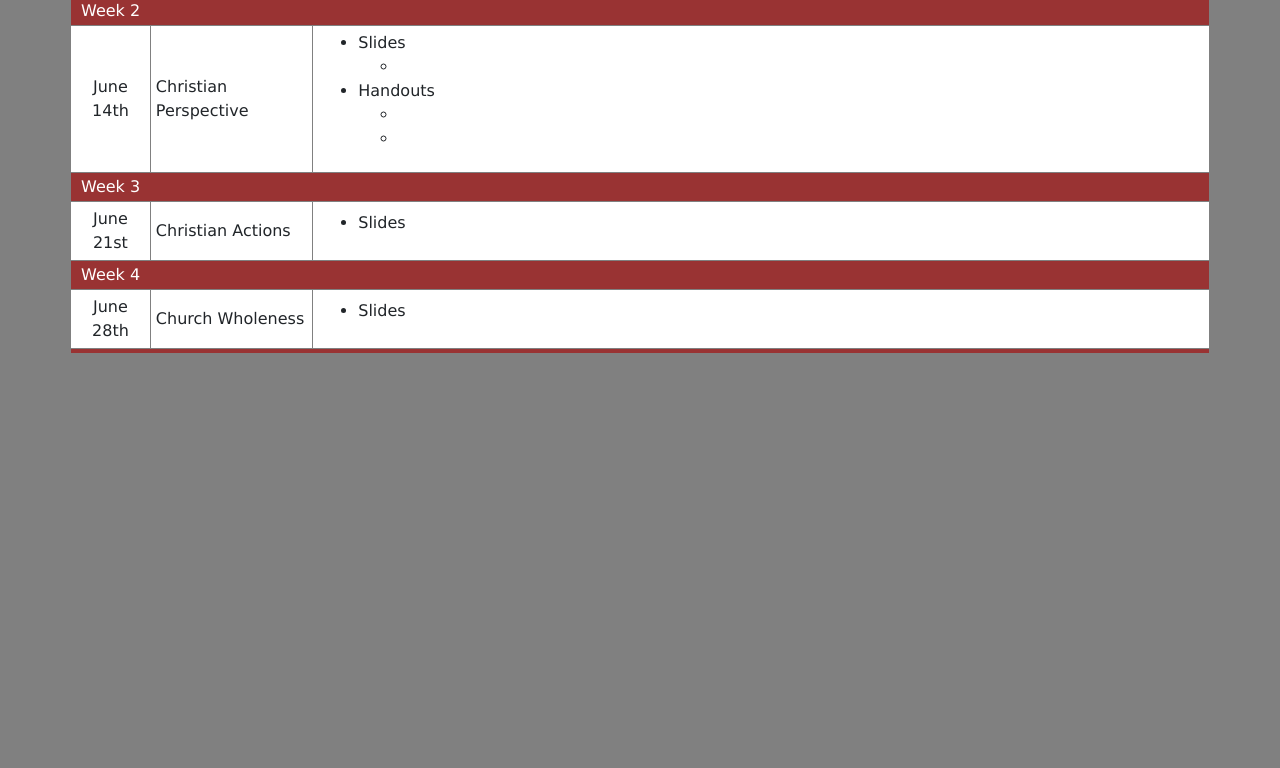
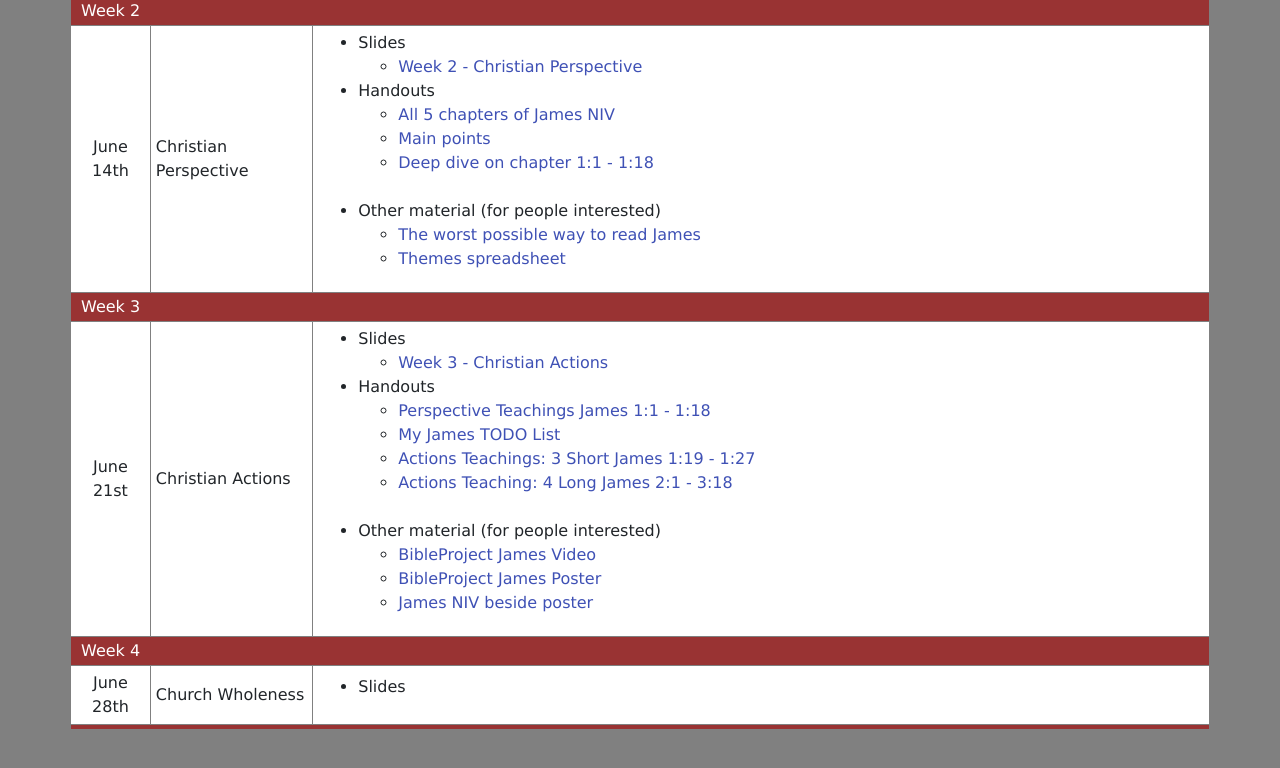
Before and after one commit to fisherds/mcc-james, a plain HTML site: page public/index.html in a window 1280 px wide. Shown: the part 964-1732 px from the top of the page. Before the commit the page ends 1438 px from the top, so only its background shows below. Drawn offline with Linux system fonts and the light colour scheme; some packages are replaced by stand-ins of ours.

Commit message:
adding materials for week 3

```diff
--- a/public/index.html
+++ b/public/index.html
@@ -142,13 +142,24 @@
               <ul>
                 <li>Slides
                   <ul>
-                    <li><a target="_blank" href=""></a></li>
+                    <li><a target="_blank"
+                        href="https://docs.google.com/presentation/d/1MbGDhLSw29ngKeWbfIe5S6JXQJrJ7-36zr2nYbdUwSE/edit?usp=sharing">Week 2 - Christian
+                        Perspective</a></li>
                   </ul>
                 </li>
                 <li>Handouts
                   <ul>
-                    <li><a target="_blank" href=""></a></li>
-                    <li><a target="_blank" href=""></a></li>
+                    <li><a target="_blank" href="https://docs.google.com/document/d/1KWrKThDTWxzdAgpUINyc4BZoK3g6egbRuvWtaEdn-Ek/edit?usp=sharing">All 5 chapters of James NIV</a></li>
+
+                    <li><a target="_blank" href="https://docs.google.com/presentation/d/1FVg5rEbMMdjWYQ5eMpa5syDrEuU9Q0mYLVf0uKI_Ht8/edit?usp=sharing">Main points</a></li>
+                    <li><a target="_blank" href="https://docs.google.com/document/d/1LR0sjIBDAIx4qzEM8pQdM_VTDzf6gT3fKnctfHSPCok/edit?usp=sharing">Deep dive on chapter 1:1 - 1:18</a></li>
+                  </ul>
+                </li>
+                <br>
+                <li>Other material (for people interested)
+                  <ul>
+                    <li><a target="_blank" href="https://docs.google.com/document/d/1rH5QjToWwujOOERWOx3mieLBrR1jqeUng65NZOoJxF0/edit?usp=sharing">The worst possible way to read James</a></li>
+                    <li><a target="_blank" href="https://docs.google.com/presentation/d/1BNiErgXwA7FrnZErJoGYFqMvhsE3KWN4rXbPdtjH6wk/edit?usp=sharing">Themes spreadsheet</a></li>
                   </ul>
                 </li>
               </ul>
@@ -175,7 +186,30 @@
             </td>
             <td>
               <ul>
-                <li>Slides</li>
+                <li>Slides
+                  <ul>
+                    <li><a target="_blank"
+                        href="https://docs.google.com/document/d/1TrFIwPRi6sH5rLWkbZiee5Rv06dK6aMoMIHR7Se3aro/edit?usp=sharing">Week 3 - Christian
+                        Actions</a></li>
+                  </ul>
+                </li>
+                <li>Handouts
+                  <ul>
+                    <li><a target="_blank" href="https://docs.google.com/document/d/1LR0sjIBDAIx4qzEM8pQdM_VTDzf6gT3fKnctfHSPCok/edit?usp=sharing">Perspective Teachings James 1:1 - 1:18</a></li>
+                    <li><a target="_blank" href="https://docs.google.com/presentation/d/1E9MBzylIS4CJ72RCcpnkwvdgmdq7gwwE9VtPEX-6fr0/edit?usp=sharing">My James TODO List</a></li>
+
+                    <li><a target="_blank" href="https://docs.google.com/document/d/1yg2dHl1nDpLLCgVJeujv2hUKMEZDXcA0ykHX7dJXLqk/edit?usp=sharing">Actions Teachings: 3 Short James 1:19 - 1:27</a></li>
+                    <li><a target="_blank" href="https://docs.google.com/presentation/d/1TdI2RyPBb2WYkMQf_4vPIF5juG8DWZ_7t7MAaQSit8E/edit?usp=sharing">Actions Teaching: 4 Long James 2:1 - 3:18</a></li>
+                  </ul>
+                </li>
+                <br>
+                <li>Other material (for people interested)
+                  <ul>
+                    <li><a target="_blank" href="https://bibleproject.com/explore/video/james/">BibleProject James Video</a></li>
+                    <li><a target="_blank" href="https://ik.imagekit.io/bpweb1/web/media/pages/watch/icons/poster.png?tr=q-65">BibleProject James Poster</a></li>
+                    <li><a target="_blank" href="https://docs.google.com/document/d/1aYSRkuJsC6GCFuwKdr_SLkgTTcbQrLVSPE1APUr7vwM/edit?usp=sharing">James NIV beside poster</a></li>
+                  </ul>
+                </li>
               </ul>
               <span class="hacky-padding">&nbsp; &nbsp; &nbsp; &nbsp; &nbsp; &nbsp; &nbsp; &nbsp; &nbsp; &nbsp; &nbsp;
                 &nbsp; &nbsp; &nbsp; &nbsp; &nbsp; &nbsp; &nbsp; &nbsp; &nbsp; &nbsp; &nbsp; &nbsp; &nbsp; &nbsp; &nbsp;
```
Also changed, not shown: 1 other file.
